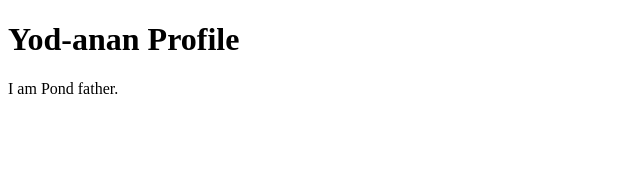
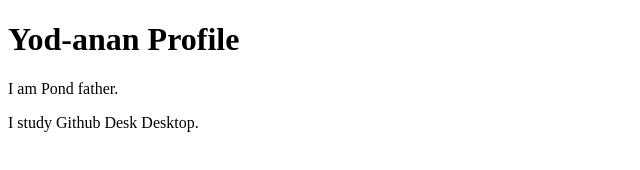
Before and after one commit to MYSHOGUN/github-desktop, a plain HTML site: page index.html in a window 1280 px wide. Shown: the whole page, without its empty margins (0-640 px from the left). Drawn offline with Linux system fonts and the light colour scheme.

Commit message:
Update index.html

```diff
--- a/index.html
+++ b/index.html
@@ -8,5 +8,6 @@
 <body>
     <h1>Yod-anan Profile</h1>
     <p>I am Pond father.</p>
+    <p>I study Github Desk Desktop.</p>
 </body>
 </html>
```
